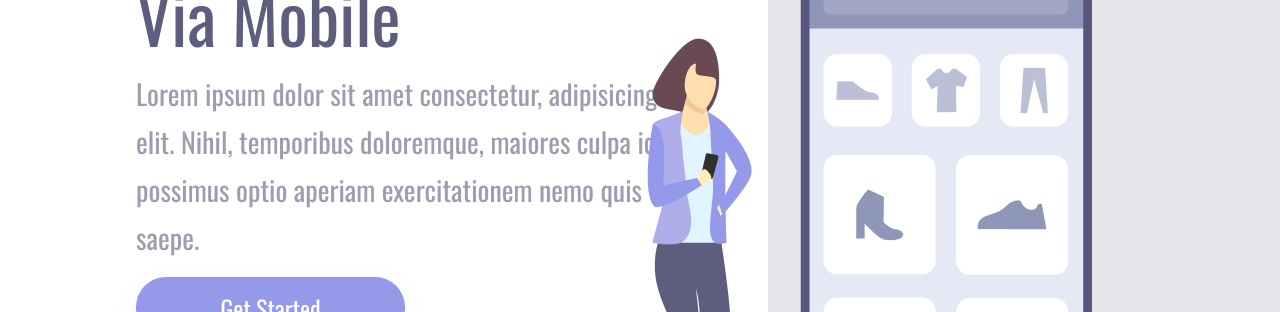
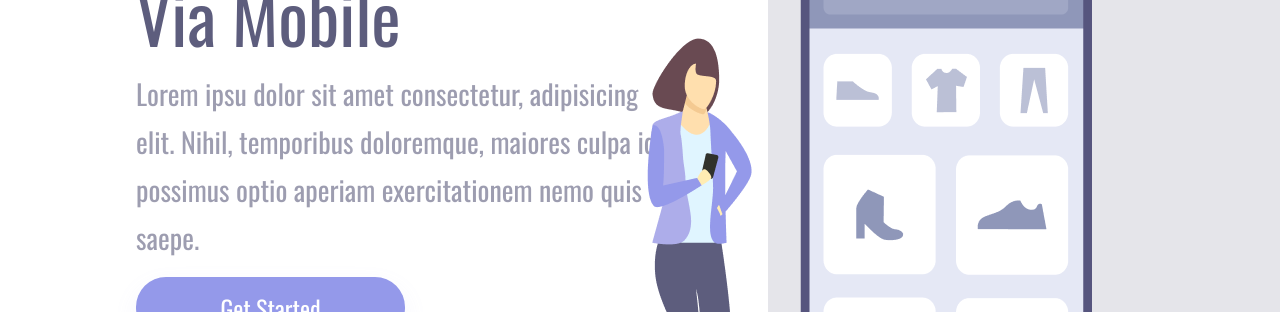
Before and after one commit to diullyevely/easy, a plain HTML site: page index.html in a window 1280 px wide. Shown: the part 361-673 px from the top of the page. Drawn offline with nearby package versions, Linux system fonts and the light colour scheme.

Commit message:
alteração

```diff
--- a/index.html
+++ b/index.html
@@ -17,7 +17,7 @@
       <section class="container-left">
         <h1>Easy Shopping Via Mobile</h1>
         <p>
-          Lorem ipsum dolor sit amet consectetur, adipisicing elit. Nihil,
+          Lorem ipsu dolor sit amet consectetur, adipisicing elit. Nihil,
           temporibus doloremque, maiores culpa id possimus optio aperiam
           exercitationem nemo quis saepe.
         </p>
```
